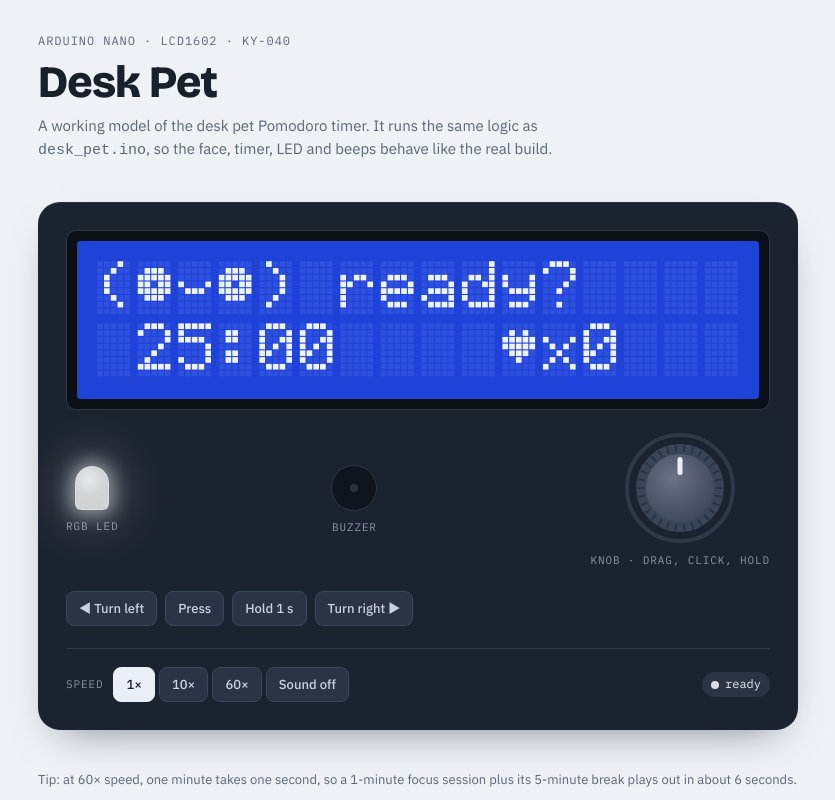
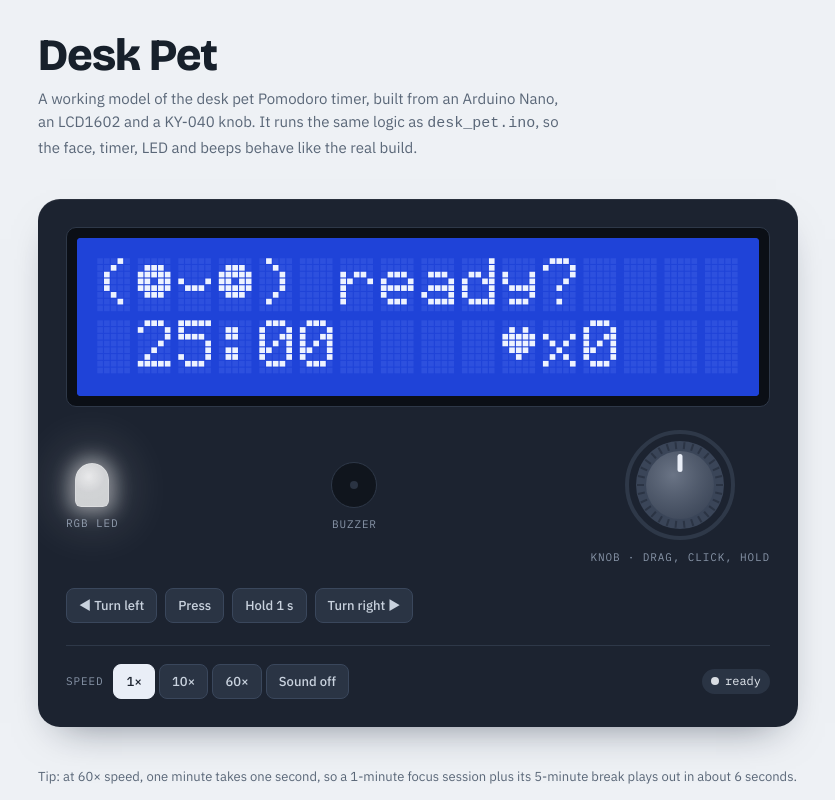
Before and after one commit to namatran/desk_pet, a plain HTML site: page model/index.html in a window 1280 px wide. Shown: the top 800 px of the page, without its empty margins (222-1057 px from the left). Drawn offline with nearby package versions, Linux system fonts and the light colour scheme.

Commit message:
style(model): fold parts label into intro text
Co-Authored-By: Claude Opus 5.5 <noreply@anthropic.com>

```diff
--- a/model/index.html
+++ b/model/index.html
@@ -118,9 +118,8 @@ footer { font-size: 13px; color: var(--muted); border-top: 1px solid var(--line)
 
 <div class="wrap">
   <header>
-    <span class="eyebrow">Arduino Nano · LCD1602 · KY-040</span>
     <h1>Desk Pet</h1>
-    <p class="lede">A working model of the desk pet Pomodoro timer. It runs the same logic as <code>desk_pet.ino</code>, so the face, timer, LED and beeps behave like the real build.</p>
+    <p class="lede">A working model of the desk pet Pomodoro timer, built from an Arduino Nano, an LCD1602 and a KY-040 knob. It runs the same logic as <code>desk_pet.ino</code>, so the face, timer, LED and beeps behave like the real build.</p>
   </header>
 
   <div class="device" aria-label="Desk pet model">
```
